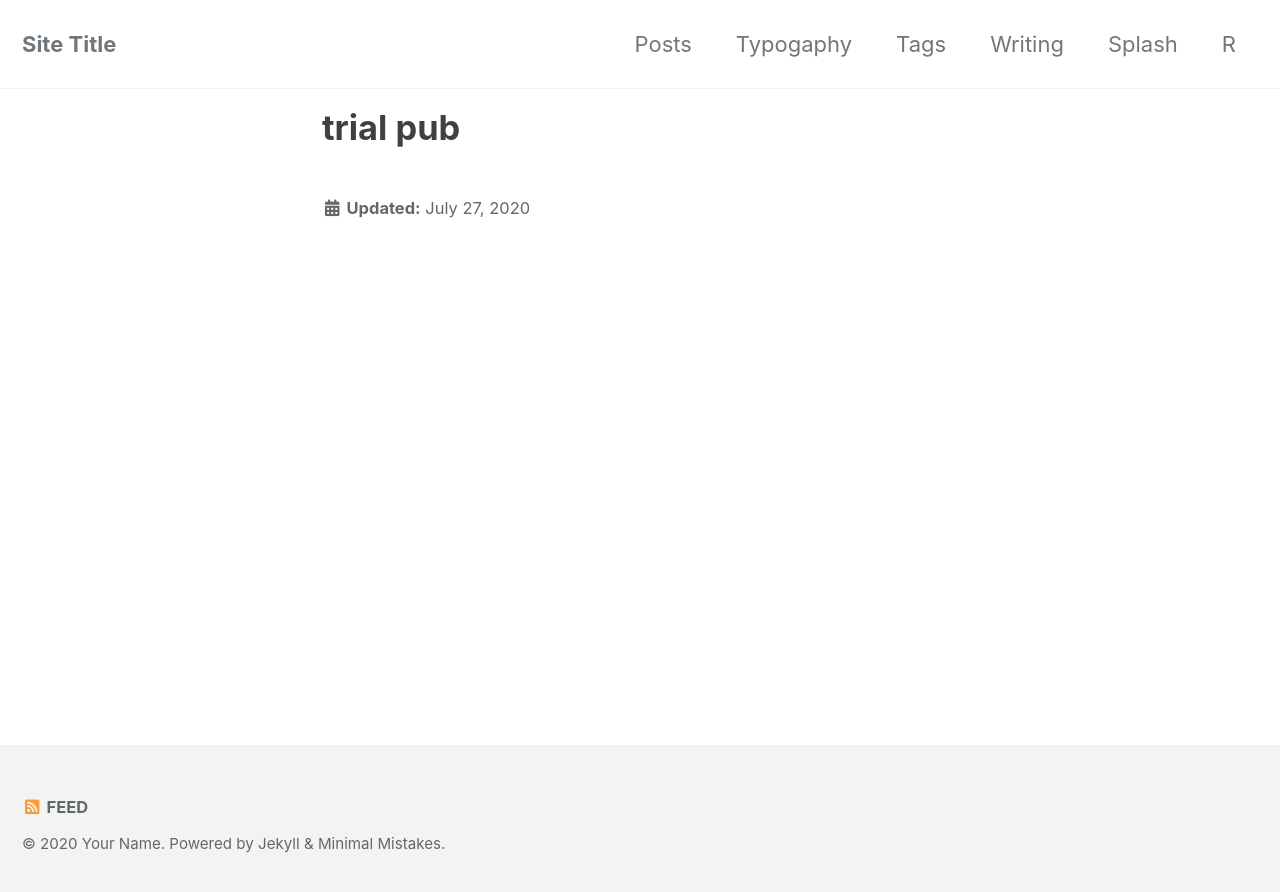
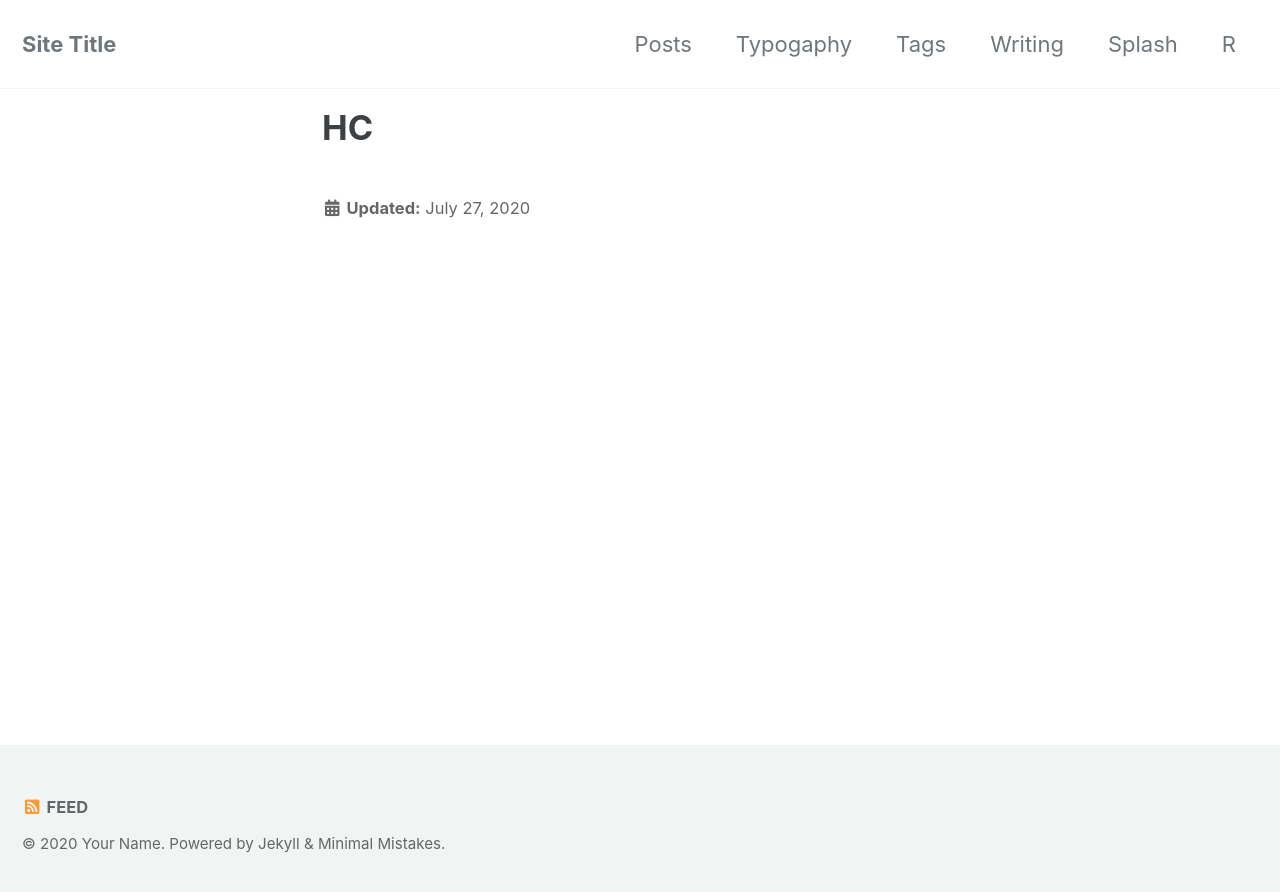
Before and after one commit to anantjoshi97/website, a Jekyll site: the page built from _publications/trial.md, in a window 1280 px wide. Shown: the top 892 px of the page. Built offline with Jekyll 4.4.1, drawn with Linux system fonts in a browser that asks for light colours; cached includes are drawn as plain includes.

Commit message:
Updated trial

```diff
--- a/_publications/trial.md
+++ b/_publications/trial.md
@@ -1,4 +1,10 @@
 ---
 layout: single
-title: "trial pub"
+title: HC
+authors: A
+type: conf
+publication: ICC
+year: 2019
+doi: https://doi.org/10.1109/ICC47138.2019.9123166
+arxiv: https://arxiv.org/abs/1910.03210
 ---
```
